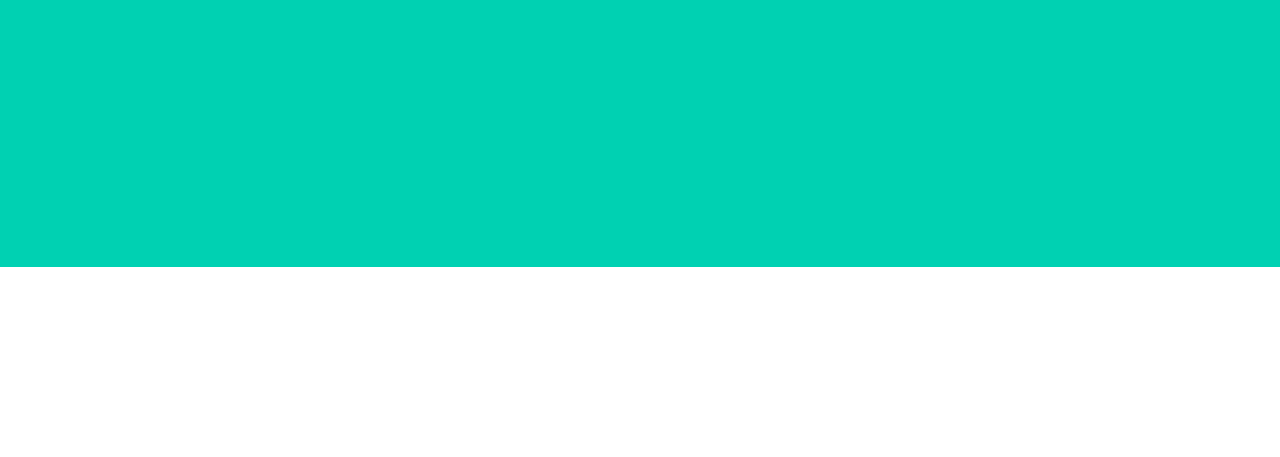
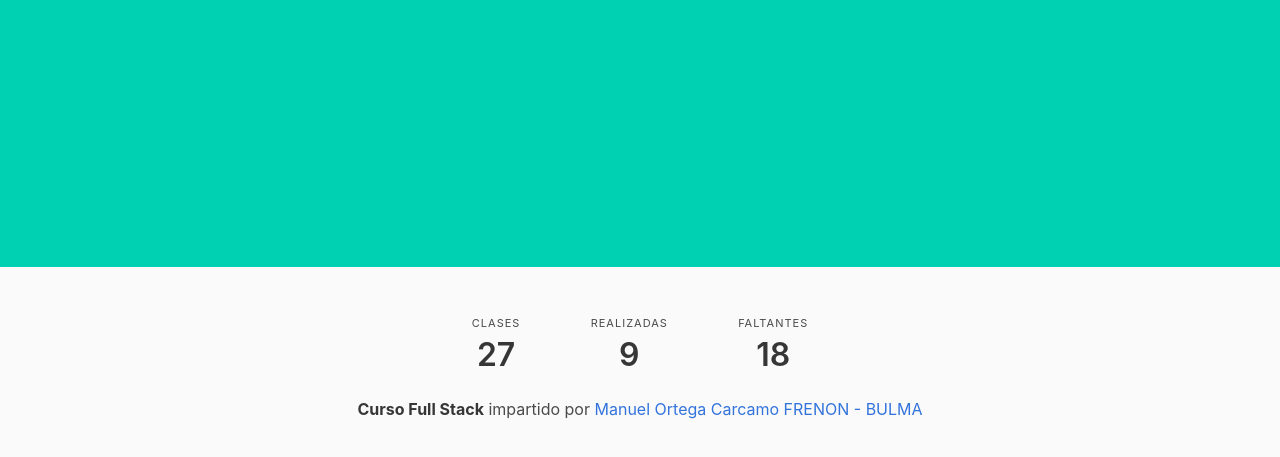
Before and after one commit to mortegac/frenon-layout-bulma, a plain HTML site: page index.html in a window 1280 px wide. Shown: the part 459-916 px from the top of the page. Before the commit the page ends 800 px from the top, so only its background shows below. Drawn offline with Linux system fonts and the light colour scheme.

Commit message:
chore:  add content footer

```diff
--- a/index.html
+++ b/index.html
@@ -43,6 +43,50 @@
           </div>
         </div>
       </section>
+
+
+
+      <footer class="footer">
+
+        <div class="columns">
+            <div class="column"></div>
+            <div class="column">
+                <nav class="level is-mobile">
+                    <div class="level-item has-text-centered">
+                      <div>
+                        <p class="heading">Clases</p>
+                        <p class="title">27</p>
+                      </div>
+                    </div>
+                    <div class="level-item has-text-centered">
+                      <div>
+                        <p class="heading">Realizadas</p>
+                        <p class="title">9</p>
+                      </div>
+                    </div>
+                    <div class="level-item has-text-centered">
+                      <div>
+                        <p class="heading">Faltantes</p>
+                        <p class="title">18</p>
+                      </div>
+                    </div>
+
+                  </nav>
+            </div>
+            <div class="column"></div>
+        </div>
+
+
+        <div class="content has-text-centered">
+          <p>
+            <strong>Curso Full Stack</strong> impartido por <a href="#">Manuel Ortega Carcamo</a>
+            <a href="https://github.com/mortegac/frenon-layout-bulma">FRENON - BULMA</a>
+          </p>
+        </div>
+
+      </footer>
+
+
 </body>
 
 </html>
```
